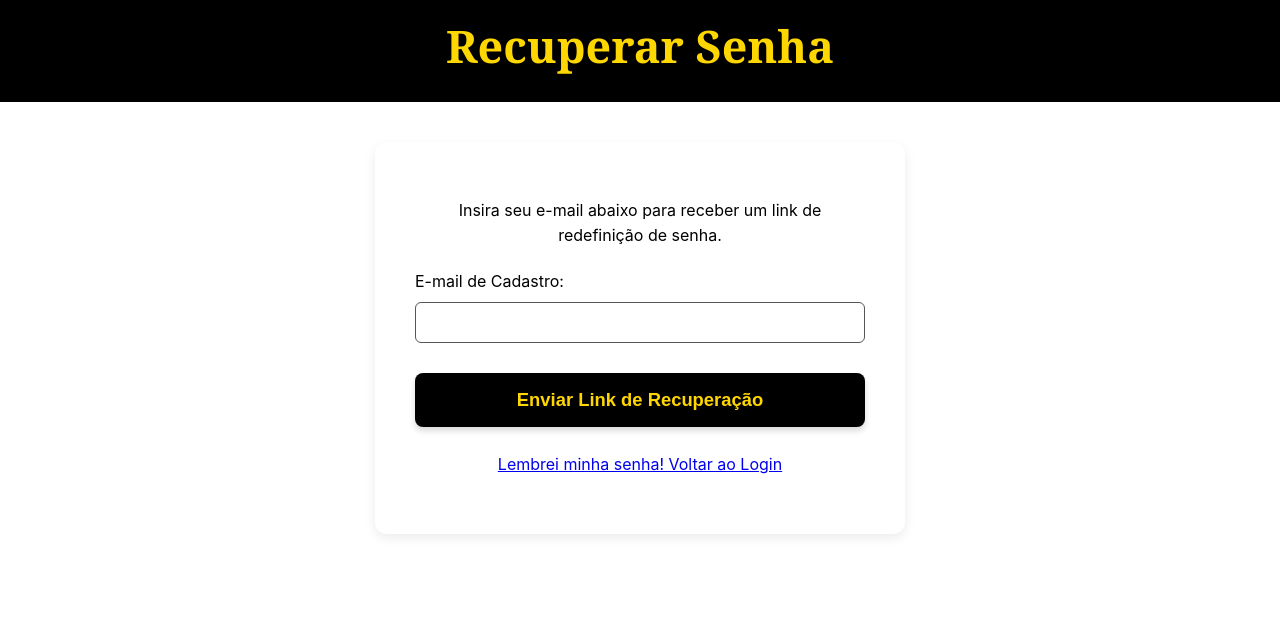
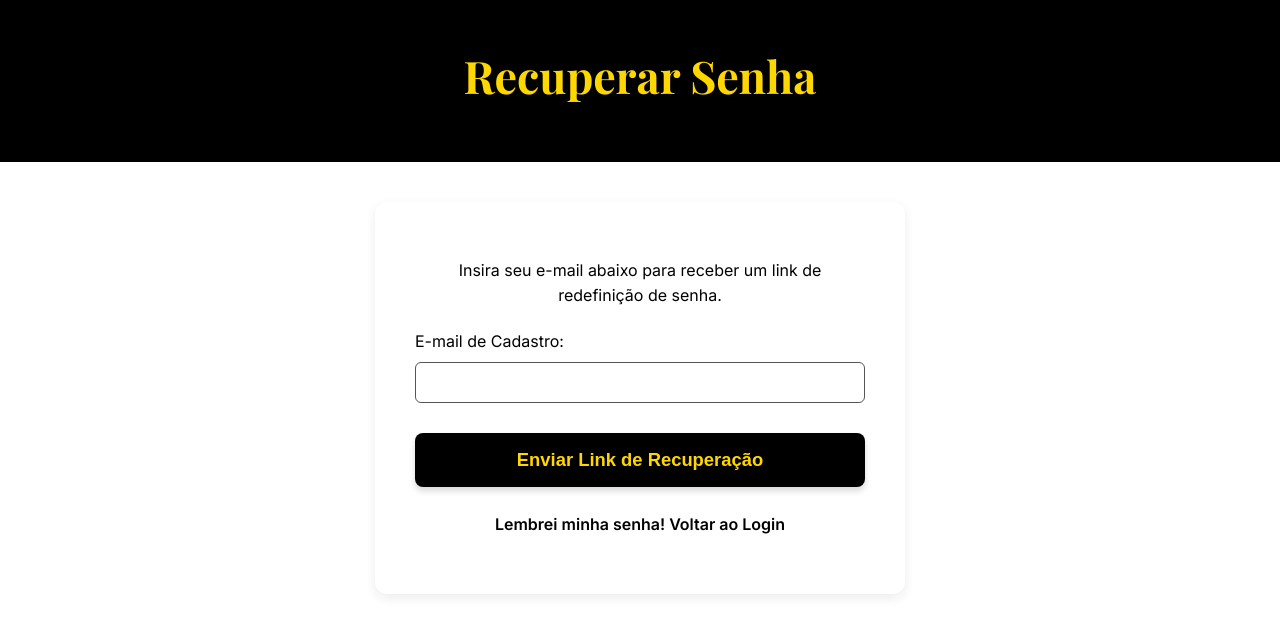
Before and after one commit to jmsv25t/omega, a Python web app: template templates/recuperar_senha.html in a window 1280 px wide. Shown: the top 635 px of the page. Run offline with Jinja, Linux system fonts and the light colour scheme; the template is opened without the code that fills it, so the values that code supplies are empty.

Commit message:
Update recuperar_senha.html

```diff
--- a/templates/recuperar_senha.html
+++ b/templates/recuperar_senha.html
@@ -5,14 +5,15 @@
     <meta name="viewport" content="width=device-width, initial-scale=1.0">
     <title>Recuperar Senha - Beauty Wave</title>
     <link rel="stylesheet" href="{{ url_for('static', filename='css/style.css') }}">
+    <link href="https://fonts.googleapis.com/css2?family=Inter:wght@400;600;700&family=Playfair+Display:wght@700&display=swap" rel="stylesheet">
 </head>
 <body>
-    <div class="dark-section" style="text-align: center; padding: 10px;">
+    <header class="dark-section text-center">
         <h1 class="header-title">Recuperar Senha</h1>
-    </div>
+    </header>
 
     <div class="form-container">
-        <p style="text-align: center; margin-bottom: 20px;">
+        <p class="text-center" style="margin-bottom: 20px;">
             Insira seu e-mail abaixo para receber um link de redefinição de senha.
         </p>
 
@@ -23,8 +24,8 @@
             <button type="submit" class="main-button">Enviar Link de Recuperação</button>
         </form>
 
-        <p style="text-align: center; margin-top: 15px;">
-            <a href="{{ url_for('login') }}">Lembrei minha senha! Voltar ao Login</a>
+        <p class="form-link">
+            <a href="{{ url_for('login') }}" style="color: var(--primary-color); font-weight: 600;">Lembrei minha senha! Voltar ao Login</a>
         </p>
     </div>
 </body>
```
